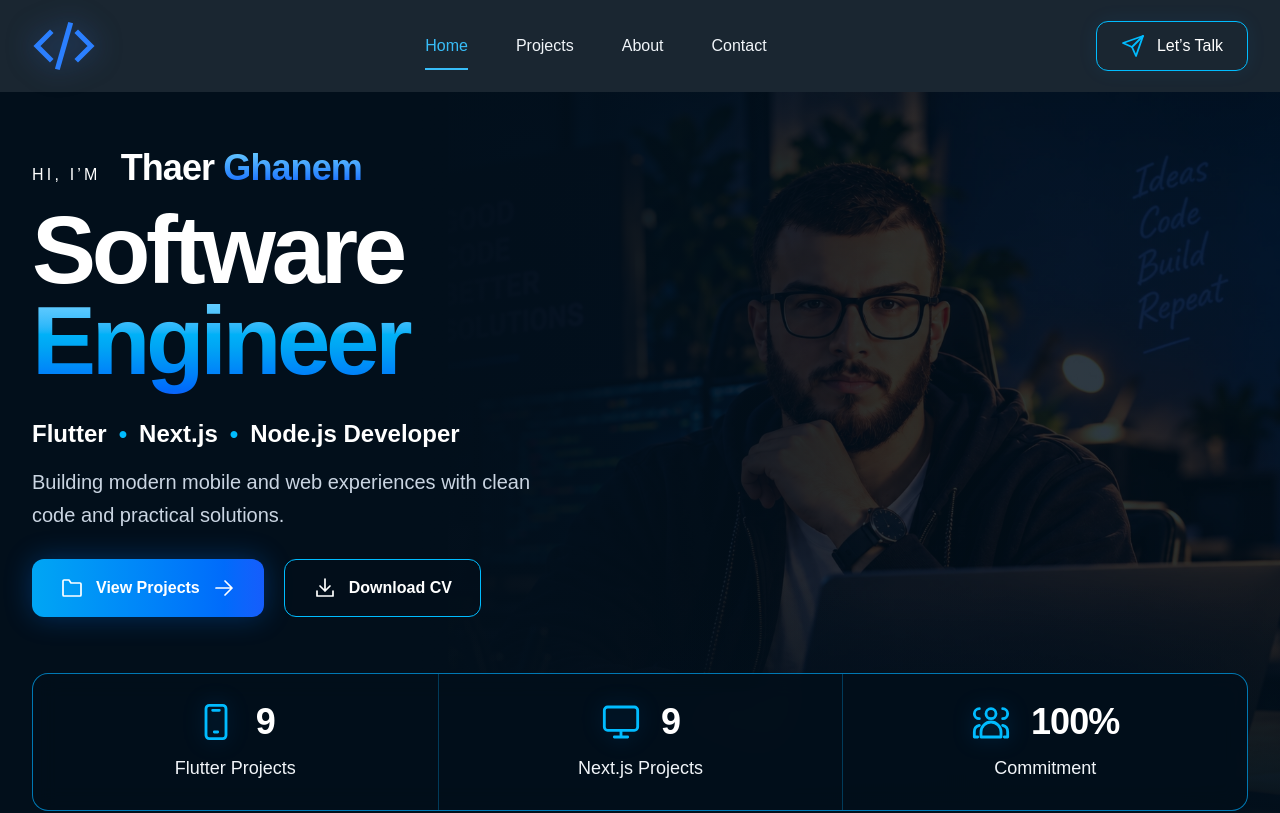
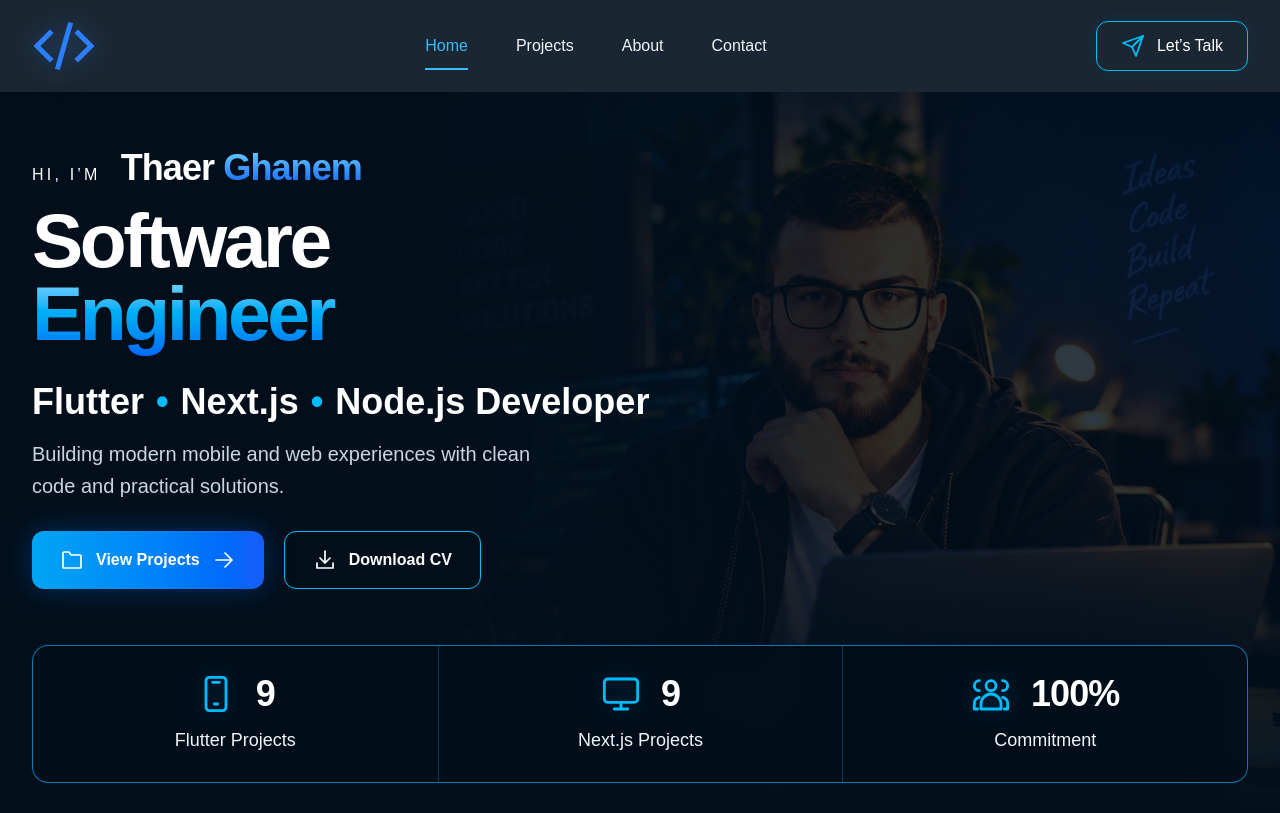
Before and after one commit to thaerghanem/portfolio, a Next.js app: page / in a window 1280 px wide. Shown: the top 813 px of the page. Built offline with nearby package versions, Linux system fonts and the light colour scheme; no server answers; the database is empty.

Commit message:
Update portfolio

```diff
--- a/components/hero.tsx
+++ b/components/hero.tsx
@@ -132,7 +132,7 @@ export default function Hero() {
 
                     <h1
                         id="hero-title"
-                        className="text-[clamp(3rem,7.5vw,6.5rem)] font-black leading-[0.95] tracking-[-0.045em]"
+                        className="text-[clamp(2.75rem,6vw,5rem)] font-black leading-[0.95] tracking-[-0.045em]"
                     >
                         <span className="block">Software</span>
 
@@ -140,15 +140,13 @@ export default function Hero() {
                             Engineer
                         </span>
                     </h1>
-
-                    <p className="mt-5 flex flex-wrap items-center gap-x-3 gap-y-1 text-lg font-bold sm:text-2xl">
+                    <p className="mt-5 flex flex-wrap items-center gap-x-3 gap-y-2 text-2xl font-bold sm:text-3xl lg:text-4xl">
                         <span>Flutter</span>
                         <span className="text-sky-400">•</span>
                         <span>Next.js</span>
                         <span className="text-sky-400">•</span>
                         <span>Node.js Developer</span>
                     </p>
-
                     <p className="mt-4 max-w-lg text-base leading-relaxed text-slate-300 sm:text-xl">
                         Building modern mobile and web experiences with clean code and
                         practical solutions.
```
